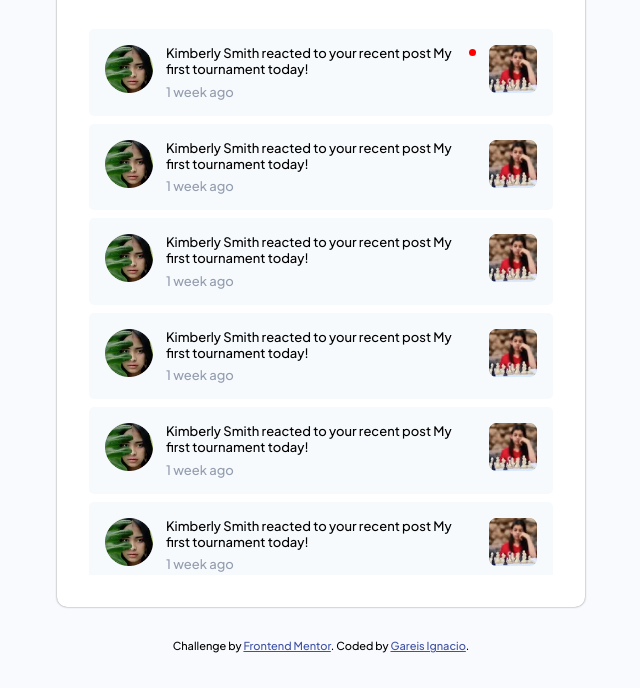
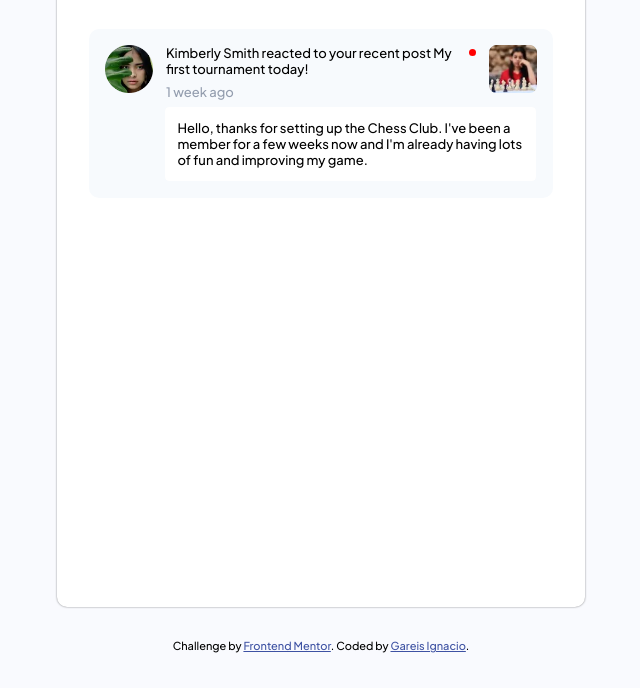
Before and after one commit to Gareisignacio/notification-page, a plain HTML site: page index.html in a window 1280 px wide. Shown: the part 97-785 px from the top of the page, without its empty margins (319-959 px from the left). Drawn offline with Linux system fonts and the light colour scheme.

Commit message:
Carga de datos

```diff
--- a/index.html
+++ b/index.html
@@ -15,109 +15,37 @@
   <link rel="stylesheet" href="style.css">
 
 </head>
+
 <body>
   <div class="container">
     <header>
       <h1>Notification</h1>
       <div class="notifNum">3</div>
-      <span>Mark all as read</span>
+      <span class="mark-read">Mark all as read</span>
     </header>
+
     <main>
-      <div class="notifications">
-        <img class="perfil-pic" src="assets/images/avatar-kimberly-smith.webp">
-        <div class="info">
-            <p class="user-name">Kimberly Smith reacted to your recent post My first tournament today! <canvas></canvas></p>
-            <p class="time-ago"> 1 week ago</p>
+      <div class="main-container">
+        <div class="notifications">
+          <img class="perfil-pic" src="assets/images/avatar-kimberly-smith.webp">
+          <div class="info">
+              <p class="user-name">Kimberly Smith reacted to your recent post My first tournament today! <canvas class="dot"></canvas></p>
+              <p class="time-ago">1 week ago</p>
+          </div>
+          <img src="assets/images/image-chess.webp" class="post-pic">
         </div>
-        <img src="assets/images/image-chess.webp" class="post-pic">
-      </div>
-      <div class="notifications">
-        <img class="perfil-pic" src="assets/images/avatar-kimberly-smith.webp">
-        <div class="info">
-            <p class="user-name">Kimberly Smith reacted to your recent post My first tournament today!</p>
-            <p class="time-ago"> 1 week ago</p>
+        <div>
+          <p class="message">Hello, thanks for setting up the Chess Club. I've been a member for a few weeks now and I'm already having lots of fun and improving my game.</p>
         </div>
-        <img src="assets/images/image-chess.webp" class="post-pic">
-      </div>
-      <div class="notifications">
-        <img class="perfil-pic" src="assets/images/avatar-kimberly-smith.webp">
-        <div class="info">
-            <p class="user-name">Kimberly Smith reacted to your recent post My first tournament today!</p>
-            <p class="time-ago"> 1 week ago</p>
-        </div>
-        <img src="assets/images/image-chess.webp" class="post-pic">
-      </div>
-      <div class="notifications">
-        <img class="perfil-pic" src="assets/images/avatar-kimberly-smith.webp">
-        <div class="info">
-            <p class="user-name">Kimberly Smith reacted to your recent post My first tournament today!</p>
-            <p class="time-ago"> 1 week ago</p>
-        </div>
-        <img src="assets/images/image-chess.webp" class="post-pic">
-      </div>
-      <div class="notifications">
-        <img class="perfil-pic" src="assets/images/avatar-kimberly-smith.webp">
-        <div class="info">
-            <p class="user-name">Kimberly Smith reacted to your recent post My first tournament today!</p>
-            <p class="time-ago"> 1 week ago</p>
-        </div>
-        <img src="assets/images/image-chess.webp" class="post-pic">
-      </div>
-      <div class="notifications">
-        <img class="perfil-pic" src="assets/images/avatar-kimberly-smith.webp">
-        <div class="info">
-            <p class="user-name">Kimberly Smith reacted to your recent post My first tournament today!</p>
-            <p class="time-ago"> 1 week ago</p>
-        </div>
-        <img src="assets/images/image-chess.webp" class="post-pic">
-      </div>
-      <div class="notifications">
-        <img class="perfil-pic" src="assets/images/avatar-kimberly-smith.webp">
-        <div class="info">
-            <p class="user-name">Kimberly Smith reacted to your recent post My first tournament today!</p>
-            <p class="time-ago"> 1 week ago</p>
-        </div>
-        <img src="assets/images/image-chess.webp" class="post-pic">
-      </div>
-      <div class="notifications">
-        <img class="perfil-pic" src="assets/images/avatar-kimberly-smith.webp">
-        <div class="info">
-            <p class="user-name">Kimberly Smith reacted to your recent post My first tournament today!</p>
-            <p class="time-ago"> 1 week ago</p>
-        </div>
-        <img src="assets/images/image-chess.webp" class="post-pic">
+
       </div>
     </main>
   </div>
-
-
-
-  <!-- Mark Webber reacted to your recent post My first tournament today!
-  1m ago
-
-  Angela Gray followed you
-  5m ago
-
-  Jacob Thompson has joined your group Chess Club
-  1 day ago
-
-  Rizky Hasanuddin sent you a private message
-  5 days ago
-  Hello, thanks for setting up the Chess Club. I've been a member for a few weeks now and
-  I'm already having lots of fun and improving my game.
-
-  Kimberly Smith commented on your picture
-  1 week ago
-
-  Nathan Peterson reacted to your recent post 5 end-game strategies to increase your win rate
-  2 weeks ago
-
-  Anna Kim left the group Chess Club
-  2 weeks ago -->
 
   <div class="attribution">
     Challenge by <a href="https://www.frontendmentor.io?ref=challenge" target="_blank">Frontend Mentor</a>.
     Coded by <a href="#https://github.com/Gareisignacio">Gareis Ignacio</a>.
   </div>
+
 </body>
 </html>
--- a/style.css
+++ b/style.css
@@ -64,16 +64,27 @@ header > span{
 main{
    height: 100%;
    overflow: hidden;
+}
 
+.main-container{
+   background-color: var(--color2);
+   border-radius: 10px;
+   padding: 1em 1em;
+   margin-bottom: .5em;
+}
+.main-container .message{
+   margin-left: 4.5em;
+   margin-top: .5em;
+   border-radius: 5px;
+   font-size: 13px;
+   padding: 1em;
+   border: 1px solid var(--color2);
+   background-color: white;
 }
 .notifications{
    display: flex;
-   justify-content: space-between;
-   padding: 1em 1em;
-   margin-bottom: .5em;
-   border-radius: 5px;
+   justify-content:baseline;
    overflow-y: hidden;
-   background-color: var(--color2);
 }
 .notifications .info{
    font-size: 13px;
@@ -103,3 +114,7 @@ main{
    width: 3em;
    height: 3em;
 }
+.notifications .message{
+   position: static;
+   width: 100%;
+}
```
Also changed, not shown: app.js (added, +73 -0 lines).
